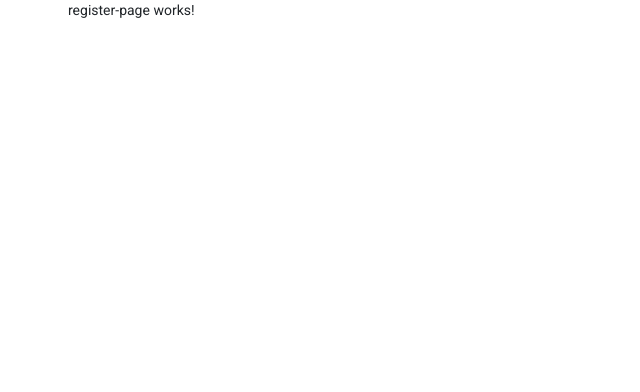
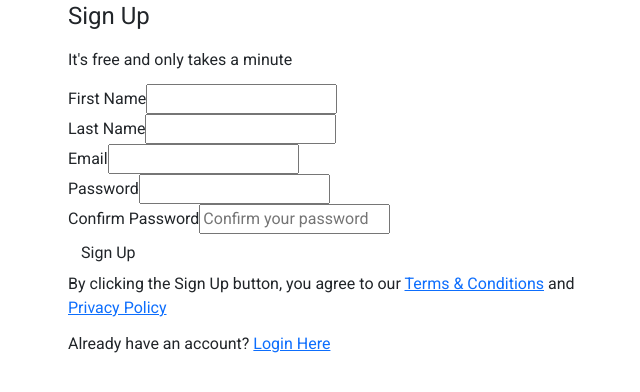
Before and after one commit to kent-berry/RevatureProject2OnIt, an Angular app in the folder onit_FRONTEND/: page /register in a window 1280 px wide. Shown: the top 392 px of the page, without its empty margins (299-939 px from the left). Built offline with nearby package versions, Linux system fonts and the light colour scheme.

Commit message:
sign in form and registration form

```diff
--- a/onit_FRONTEND/src/app/app.module.ts
+++ b/onit_FRONTEND/src/app/app.module.ts
@@ -1,5 +1,6 @@
 import { NgModule } from '@angular/core';
 import { BrowserModule } from '@angular/platform-browser';
+import { FormsModule,ReactiveFormsModule } from '@angular/forms';
 
 import { AppRoutingModule } from './app-routing.module';
 import { AppComponent } from './app.component';
@@ -17,7 +18,6 @@ import { MatNativeDateModule } from '@angular/material/core';
 import { MatIconModule } from '@angular/material/icon';
 import { MatSelectModule } from '@angular/material/select';
 import { MatCheckboxModule } from '@angular/material/checkbox';
-import { FormsModule } from '@angular/forms';
 import { MatButtonModule } from '@angular/material/button';
 
 @NgModule({
@@ -42,7 +42,9 @@ import { MatButtonModule } from '@angular/material/button';
     MatSelectModule,
     MatCheckboxModule,
     FormsModule,
-    MatButtonModule
+    MatButtonModule,
+    ReactiveFormsModule,
+    FormsModule
   ],
   providers: [],
   bootstrap: [AppComponent]
--- a/onit_FRONTEND/src/app/register-page/register-page.component.html
+++ b/onit_FRONTEND/src/app/register-page/register-page.component.html
@@ -1 +1,47 @@
-<p>register-page works!</p>
+<body>
+    <div id="container">
+      <div class="form-wrap">
+        <h1>Sign Up</h1>
+        <p>It's free and only takes a minute</p>
+        <form [formGroup]="form" (ngSubmit)="submitForm()">
+          <div class="form-group">
+            <label for="first-name">First Name</label>
+            <input required name="firstName" type="text" formControlName="firstName" id="first-name" />
+            <div class="alert alert-danger" *ngIf="form.get('firstName').touched && form.get('firstName').invalid"> First Name required</div>
+          </div>
+          <div class="form-group">
+            <label for="last-name">Last Name</label>
+            <input required name="lastName" type="text" formControlName="lastName" id="last-name" />
+            <div class="alert alert-danger" *ngIf="form.get('lastName').touched && form.get('lastName').invalid"> Last Name required</div>
+          </div>
+          <div class="form-group">
+            <label for="email">Email</label>
+            <input required name="email" type="email" formControlName="email" id="email" />
+            <div class="alert alert-danger" *ngIf="form.get('email').touched && form.get('email').invalid"> Email required</div>
+          </div>
+          <div class="form-group">
+            <label for="password">Password</label>
+            <input required name="password" type="password" formControlName="password" id="password" />
+            <div class="alert alert-danger" *ngIf="form.get('password').touched && form.get('password').invalid"> Password required</div>
+          </div>
+
+          <!-- not able to macth the password everthing else  works. we can chose  to just aske the user to create a password without having to require them to confirm it
+          . am  still working  on it if i  figure it out  i  will add the  validation  later -->
+          <div class="form-group">
+            <label for="password2">Confirm Password</label>
+            <input required name="password2" type="password" formControlName="password2" id="password2" placeholder="Confirm your password" />
+            <div class="alert alert-danger" *ngIf="form.get('password2').touched && form.get('password2')!=form.get('password') && form.get('password2').invalid"> Confirm password</div>
+          </div>
+          <button type="submit" class="btn">Sign Up</button>
+          <p class="bottom-text">
+            By clicking the Sign Up button, you agree to our
+            <a href="#">Terms & Conditions</a> and
+            <a href="#">Privacy Policy</a>
+          </p>
+        </form>
+      </div>
+      <footer>
+        <p>Already have an account? <a routerLink="/home">Login Here</a></p>
+      </footer>
+    </div>
+  </body>
--- a/onit_FRONTEND/src/app/register-page/register-page.component.ts
+++ b/onit_FRONTEND/src/app/register-page/register-page.component.ts
@@ -1,4 +1,7 @@
 import { Component, OnInit } from '@angular/core';
+import { FormBuilder, FormGroup } from '@angular/forms';
+import { Router, ActivatedRoute, NavigationEnd } from '@angular/router';
+import { filter } from 'rxjs/operators';
 
 @Component({
   selector: 'app-register-page',
@@ -7,11 +10,30 @@ import { Component, OnInit } from '@angular/core';
 })
 export class RegisterPageComponent implements OnInit {
 
-  constructor() {
+  form: FormGroup;
 
-   }
+  constructor(
+    private formbuilder: FormBuilder,
+    private router: Router
+  ) {
+  }
+
+    submitForm(): void {
+
+      const fromValue = this.form.value;
+      console.log(fromValue);
+
+     }
 
   ngOnInit(): void {
+    this.form= this.formbuilder.group({
+      firstName:[""],
+      lastName:[""],
+      email:[""],
+      password:[""],
+      password2:[""]
+
+    })
 
   }
 
--- a/onit_FRONTEND/src/app/sign-in-page/sign-in-page.component.html
+++ b/onit_FRONTEND/src/app/sign-in-page/sign-in-page.component.html
@@ -1,6 +1,23 @@
-<p style = "font-size: x-large;">Displaying Sign-In page!</p>
-<nav>
-    <button type="button" class="btn btn-primary" (click)="submitLogIn()">Sign in</button>
-</nav>
-
-<a routerLink="/register">Register!</a>
+  <body>
+    <div id="container">
+      <div class="form-wrap">
+        <h1>Login</h1>
+        <form [formGroup]="form" (ngSubmit)="submitLogin()">
+          <div class="form-group">
+            <label for="Username">Username (Email)</label>
+            <input required name="Username" type="text" formControlName="email" id="Username" />
+            <div class="alert alert-danger" *ngIf="form.get('email').touched && form.get('email').invalid"> Username required</div>
+          </div>
+          <div class="form-group">
+            <label for="password">Password</label>
+            <input required name="password" type="password" formControlName="password" id="password" />
+            <div class="alert alert-danger" *ngIf="form.get('password').touched && form.get('password').invalid"> password required</div>
+          </div>
+          <button type="submit" class="btn">Login</button>
+        </form>
+      </div>
+      <footer>
+        <p>Don't have an account? <a routerLink="/register">Please register Here</a></p>
+      </footer>
+    </div>
+  </body>
--- a/onit_FRONTEND/src/app/sign-in-page/sign-in-page.component.ts
+++ b/onit_FRONTEND/src/app/sign-in-page/sign-in-page.component.ts
@@ -4,6 +4,7 @@ import { SignedInUserService } from '../USER_RELATED_SERVICES/signed-in-user.ser
 import { User } from '../USER_RELATED_SERVICES/User';
 import { filter } from 'rxjs/operators';
 import { SAMPLEUSERSService } from '../USER_RELATED_SERVICES/sampleusers.service';
+import { FormBuilder, FormGroup } from '@angular/forms';
 
 
 
@@ -13,53 +14,47 @@ import { SAMPLEUSERSService } from '../USER_RELATED_SERVICES/sampleusers.service
   styleUrls: ['./sign-in-page.component.css']
 })
 export class SignInPageComponent implements OnInit {
+    returnUrl: string;
 
+    // taking user input from the form
   previousUrl: string;
+  form: FormGroup;
 
   constructor(
+    private formbuilder: FormBuilder,
     private router: Router,
     private route: ActivatedRoute,
     private signedInUserService: SignedInUserService,
-    private sampleUsersService: SAMPLEUSERSService
+    private sampleUsersService: SAMPLEUSERSService,
   ) {
 
-      router.events
+
+  }
+
+  submitLogin(): void {
+
+    const fromValue = this.form.value;
+    console.log(fromValue);
+
+   }
+   ngOnInit(): void{
+
+    this.form= this.formbuilder.group({
+      email:[""],
+      password:[""]
+    })
+    this.router.events
     .pipe(filter(event => event instanceof NavigationEnd))
     .subscribe((event: NavigationEnd) => {
       console.log('prev:', event.url);
       this.previousUrl = event.url;
     });
-
-
       // If already signed in, redirect to User Home
       console.log("SIGNINPAGE CONSTRUCTOR: this.signedInUserService.signedInUser = "+this.signedInUserService.signedInUser);
-      if (signedInUserService.signedInUser) {
+      if (this.signedInUserService.signedInUser) {
         this.router.navigate(['/tasks']);
       }
 
   }
 
-  ngOnInit(): void {
-  }
-
-  submitLogIn(): void {
-
-    console.log("HOME-PAGE: log in button pressed.");
-
-
-    console.log("Test printing all sample users: ");
-    this.sampleUsersService.getUserList().forEach(function(value) {
-      console.log(value.username);
-      console.log(value.password);
-    })
-
-
-
-    this.signedInUserService.signedInUser = new User("bob10", "pw");
-
-    console.log("SIGNIN IN: this.signedInUserService.signedInUser = "+this.signedInUserService.signedInUser);
-    this.router.navigate(['/tasks'])
-
-  }
-
 }
```
Also changed, not shown: 1 other file (tests, documents, lock files or other folders).
